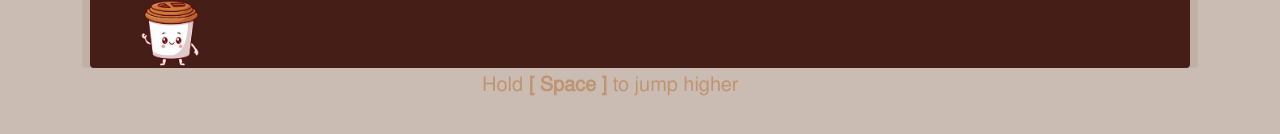
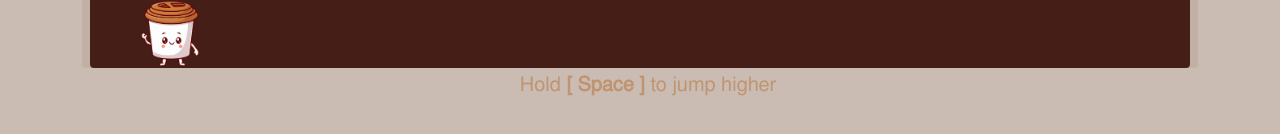
Before and after one commit to VanJoshua-dev/Espresso, a React (Vite) app in the folder vite-project/: page / in a window 1280 px wide. Shown: the part 632-766 px from the top of the page. Built offline with nearby package versions, Linux system fonts and the light colour scheme.

Commit message:
adjust bottom text position

```diff
--- a/vite-project/src/Espresso.jsx
+++ b/vite-project/src/Espresso.jsx
@@ -303,7 +303,7 @@ export default function JumpGame() {
           )}
         </div>
 
-        <div className="absolute left-100 bottom-[-30px] blink">
+        <div className="absolute w-full bottom-[-30px] text-center  blink">
           <span className="text-[#B67237] text-xl helvetica-normal">
             Hold <strong className="">[ Space ]</strong> to jump higher
           </span>
```
